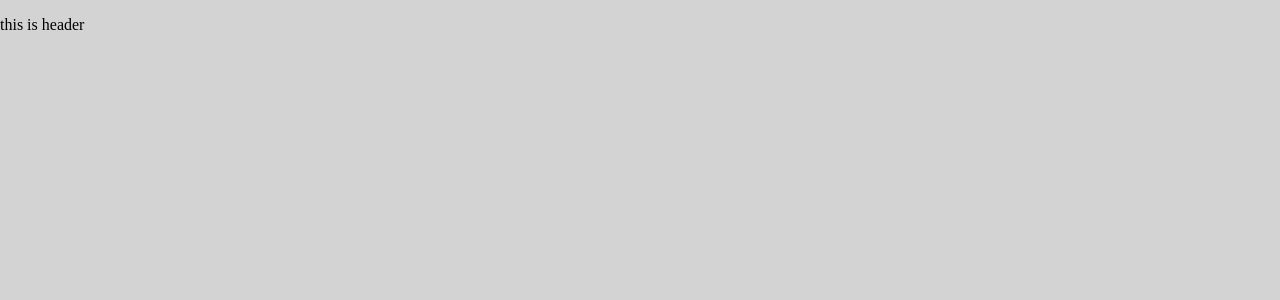
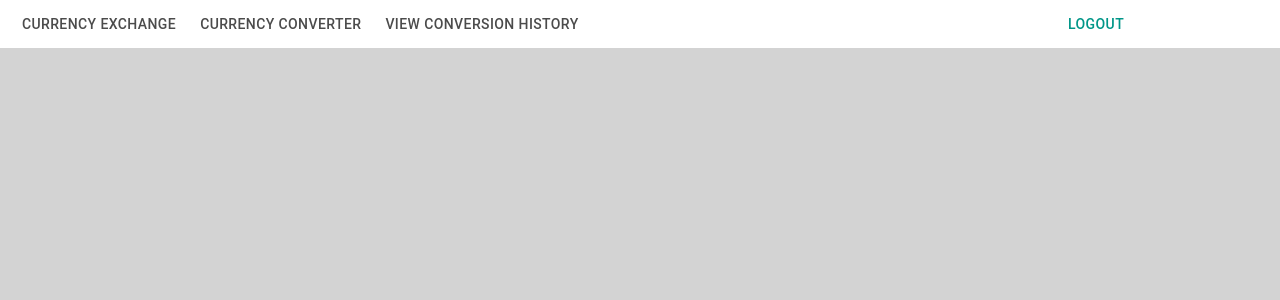
Before and after one commit to jangholi/currency-exchange, a React (Create React App) app: page /404 in a window 1280 px wide. Shown: the top 300 px of the page. Built offline with nearby package versions, Linux system fonts and the light colour scheme.

Commit message:
add header and layout

```diff
--- a/src/layouts/default-layout/header.jsx
+++ b/src/layouts/default-layout/header.jsx
@@ -1,8 +1,49 @@
 import React from 'react';
+import { Button, Grid } from '@material-ui/core';
+import { makeStyles } from '@material-ui/core/styles';
+import Tabs from '../../components/tabs';
+
+const useStyles = makeStyles(() => ({
+  root: {
+    flexGrow: 1,
+    backgroundColor: 'white',
+    padding: '0 10px',
+  },
+  buttonContainer: {
+    display: 'flex',
+    alignItems: 'center',
+  },
+}));
 
 function Header() {
+  const classes = useStyles();
+  const tabData = [
+    {
+      label: 'currency exchange',
+      value: '/',
+    }, {
+      label: 'currency converter',
+      value: '/currency-converter',
+    }, {
+      label: 'view conversion history',
+      value: '/conversion-history',
+    },
+  ];
+
   return (
-    <p>this is header</p>
+    <Grid
+      container
+      className={classes.root}
+    >
+      <Grid item md={10} xs={12}>
+        <Tabs data={tabData} />
+      </Grid>
+      <Grid className={classes.buttonContainer} item md={2} xs={12}>
+        <Button color="primary">
+          LOGOUT
+        </Button>
+      </Grid>
+    </Grid>
   );
 }
 
--- a/src/layouts/default-layout/layout.jsx
+++ b/src/layouts/default-layout/layout.jsx
@@ -1,12 +1,13 @@
 import React from 'react';
+import { Grid } from '@material-ui/core';
 import Header from './header';
 
 function defaultLayout({ children }) {
   return (
-    <>
+    <Grid container>
       <Header />
       {children}
-    </>
+    </Grid>
   );
 }
 
--- a/src/routes/routes.js
+++ b/src/routes/routes.js
@@ -4,7 +4,7 @@ import conversionHistory from '../pages/conversion-history';
 
 const Routes = [
   {
-    key: 1, path: '/currency-exchange', component: currencyExchange, exact: true,
+    key: 1, path: '/', component: currencyExchange, exact: true,
   },
   {
     key: 2, path: '/currency-converter', component: currencyConverter, exact: true,
```
Also changed, not shown: src/index.scss (deleted).
